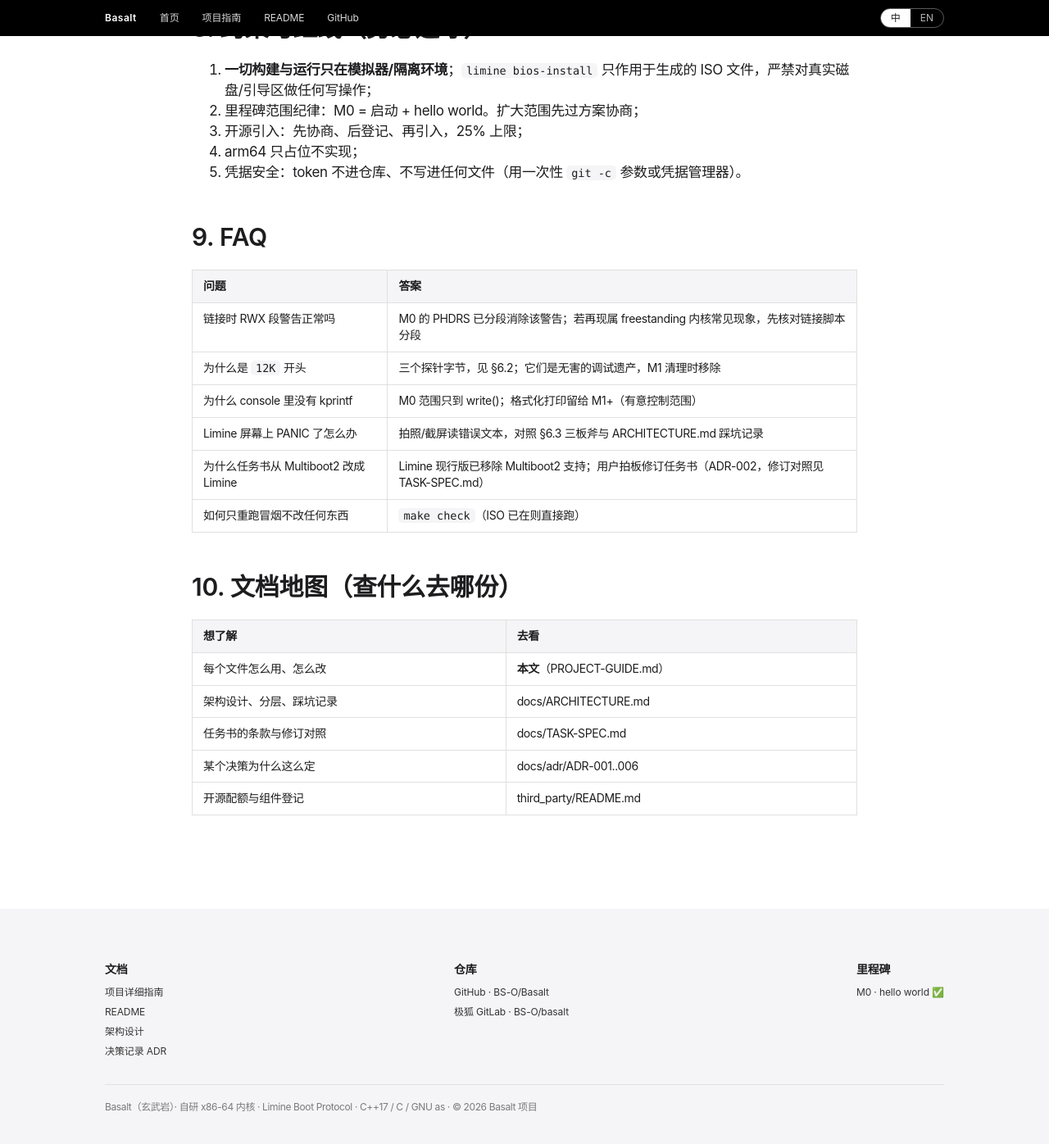
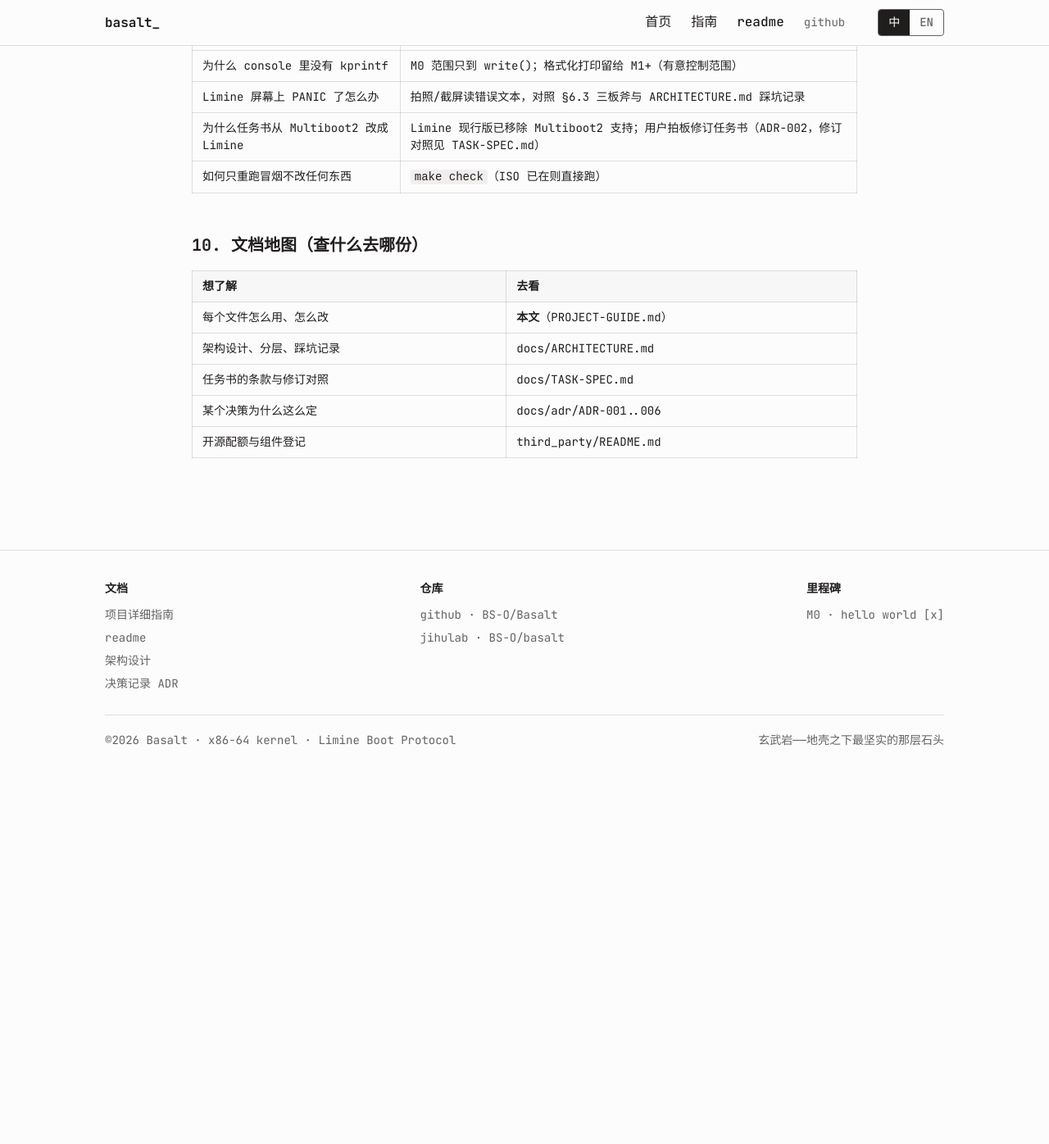
Before and after one commit to BS-O/Basalt, a Jekyll site: the page built from docs/PROJECT-GUIDE.md, in a window 1280 px wide and 1400 px high, scrolled down 11562 px. Shown: the top 1396 px of the window at 82% size. Built offline with Jekyll 4.4.1, drawn with Linux system fonts in a browser that asks for light colours; after the commit the page ends 12511 px from its top, so only the background shows below that.

Commit message:
site: OpenCode terminal-native redesign (mono everywhere, cream canvas, ASCII markers, dark TUI hero)

```diff
--- a/docs/_layouts/default.html
+++ b/docs/_layouts/default.html
@@ -5,172 +5,175 @@
 <meta name="viewport" content="width=device-width, initial-scale=1">
 <title>{% if page.title %}{{ page.title }} · {% endif %}{{ site.title }}</title>
 <meta name="description" content="{{ site.description }}">
+<link rel="preconnect" href="https://fonts.googleapis.com">
+<link rel="preconnect" href="https://fonts.gstatic.com" crossorigin>
+<link href="https://fonts.googleapis.com/css2?family=JetBrains+Mono:wght@400;500;700&display=swap" rel="stylesheet">
 <style>
-  /* ==== Basalt web · Apple design tokens (DESIGN.md apple) ==== */
+  /* ==== Basalt web · OpenCode terminal-native tokens (DESIGN.md opencode.ai) ==== */
   :root {
-    --primary: #0066cc;         /* Action Blue - the single accent */
-    --primary-focus: #0071e3;
-    --primary-on-dark: #2997ff; /* Sky Link Blue, dark surfaces only */
-    --ink: #1d1d1f;
-    --body-on-dark: #ffffff;
-    --body-muted: #cccccc;
-    --ink-muted-80: #333333;
-    --ink-muted-48: #7a7a7a;
-    --divider-soft: #f0f0f0;
-    --hairline: #e0e0e0;
-    --canvas: #ffffff;
-    --parchment: #f5f5f7;
-    --pearl: #fafafc;
-    --tile-1: #272729;
-    --tile-2: #2a2a2c;
-    --tile-3: #252527;
-    --black: #000000;
-    --chip: rgba(210, 210, 215, 0.64);
-    --on-primary: #ffffff;
-    --product-shadow: 0 5px 30px rgba(0, 0, 0, 0.22);
-    --sf: -apple-system, BlinkMacSystemFont, "SF Pro Display", "SF Pro Text", "Segoe UI", "PingFang SC", "Microsoft YaHei", system-ui, sans-serif;
-    --mono: "SF Mono", ui-monospace, Menlo, Consolas, monospace;
+    --ink: #201d1d;
+    --ink-deep: #0f0000;
+    --charcoal: #302c2c;
+    --body: #424245;
+    --mute: #646262;
+    --stone: #6e6e73;
+    --ash: #9a9898;
+    --canvas: #fdfcfc;
+    --surface-soft: #f8f7f7;
+    --surface-card: #f1eeee;
+    --surface-dark: #201d1d;
+    --surface-dark-elevated: #302c2c;
+    --hairline: rgba(15, 0, 0, 0.12);
+    --hairline-strong: #646262;
+    --on-dark: #fdfcfc;
+    --on-dark-mute: #9a9898;
+    --accent: #007aff;
+    --warning: #ff9f0a;
+    --danger: #ff3b30;
+    --success: #30d158;
+    /* Berkeley Mono substitute stack per DESIGN.md note */
+    --mono: "Berkeley Mono", "JetBrains Mono", "IBM Plex Mono", ui-monospace, SFMono-Regular, Menlo, Monaco, Consolas, "Liberation Mono", "Courier New", monospace;
   }
   * { box-sizing: border-box; }
   html { scroll-behavior: smooth; }
   body {
     margin: 0; background: var(--canvas); color: var(--ink);
-    font: 400 17px/1.47 var(--sf); letter-spacing: -0.374px;
+    font: 400 16px/1.5 var(--mono);
     -webkit-font-smoothing: antialiased;
   }
-  a { color: var(--primary); text-decoration: none; }
-  a:hover { text-decoration: underline; }
+  a { color: var(--ink); text-decoration: underline; }
+  a:hover { color: var(--ink); }
+  .wrap { max-width: 960px; margin: 0 auto; padding: 0 24px; }
+  .rule { border: none; border-top: 1px solid var(--hairline); margin: 0; }
 
-  /* ==== global-nav: true black, 44px ==== */
-  .gnav {
+  /* ==== primary-nav: cream, 56px, hairline bottom ==== */
+  .pnav {
     position: sticky; top: 0; z-index: 50;
-    background: var(--black); color: var(--body-on-dark);
-    height: 44px; display: flex; align-items: center;
+    background: var(--canvas); border-bottom: 1px solid var(--hairline);
+    height: 56px; display: flex; align-items: center;
     padding: 0 max(24px, calc((100% - 1024px) / 2));
-    font-size: 12px; letter-spacing: -0.12px;
   }
-  .gnav .links { display: flex; gap: 28px; align-items: center; flex: 1; }
-  .gnav a { color: rgba(255,255,255,0.85); font-size: 12px; }
-  .gnav a:hover { color: #fff; text-decoration: none; }
-  .gnav .logo { font-weight: 600; color: #fff; letter-spacing: 0.5px; }
-  .lang-switch {
-    display: flex; align-items: center; gap: 0;
-    border: 1px solid rgba(255,255,255,0.35); border-radius: 9999px;
-    overflow: hidden; margin-left: 16px;
-  }
-  .lang-switch button {
-    appearance: none; border: none; cursor: pointer;
-    background: transparent; color: rgba(255,255,255,0.7);
-    font: 400 12px/1 var(--sf); letter-spacing: 0;
-    padding: 5px 12px; transition: background 0.15s, color 0.15s;
-  }
-  .lang-switch button.on { background: #fff; color: var(--ink); }
-
-  /* ==== tiles: full-bleed, 80px padding, color change is the divider ==== */
-  .tile { padding: 80px max(24px, calc((100% - 1024px) / 2)); text-align: center; }
-  .tile-white { background: var(--canvas); }
-  .tile-parchment { background: var(--parchment); }
-  .tile-dark { background: var(--tile-1); color: var(--body-on-dark); }
-  .tile-dark-2 { background: var(--tile-2); color: var(--body-on-dark); }
-  .tile-dark-3 { background: var(--tile-3); color: var(--body-on-dark); }
-  .tile h1, .tile h2 { font-weight: 600; margin: 0 0 8px; }
-  .hero-display { font-size: clamp(34px, 6vw, 56px); line-height: 1.07; letter-spacing: -0.28px; }
-  .display-lg { font-size: clamp(28px, 4vw, 40px); line-height: 1.1; }
-  .lead { font-size: clamp(19px, 2.4vw, 28px); line-height: 1.14; letter-spacing: 0.196px; font-weight: 400; margin: 0 auto 18px; max-width: 720px; }
-  .tile-dark .lead, .tile-dark-2 .lead, .tile-dark-3 .lead { color: var(--body-muted); }
-  .tagline { font-size: 21px; font-weight: 600; line-height: 1.19; letter-spacing: 0.231px; margin: 0 0 10px; }
-  .fine { font-size: 12px; color: var(--ink-muted-48); letter-spacing: -0.12px; line-height: 1.5; }
-  .tile-dark .fine, .tile-dark-2 .fine, .tile-dark-3 .fine { color: var(--body-muted); }
-
-  /* ==== buttons: pill grammar, single blue ==== */
-  .cta-row { display: flex; gap: 16px; justify-content: center; margin: 22px 0 8px; flex-wrap: wrap; }
+  .pnav .wordmark { font-weight: 700; font-size: 16px; text-decoration: none; letter-spacing: 0; }
+  .pnav .links { display: flex; gap: 24px; margin-left: auto; align-items: center; }
+  .pnav a.nl { color: var(--ink); text-decoration: none; font-weight: 500; font-size: 16px; }
+  .pnav a.nl:hover { text-decoration: underline; }
+  .pnav a.gh { color: var(--mute); text-decoration: none; font-size: 14px; }
+  .pnav a.gh:hover { color: var(--ink); }
   .btn {
     display: inline-flex; align-items: center; justify-content: center;
-    border-radius: 9999px; padding: 11px 22px; cursor: pointer;
-    font: 400 17px/1 var(--sf); letter-spacing: -0.374px;
-    transition: transform 0.12s;
+    font: 500 16px/2 var(--mono);
+    padding: 4px 20px; height: 36px; cursor: pointer;
+    border-radius: 4px; text-decoration: none;
   }
-  .btn:active { transform: scale(0.95); }
-  .btn:focus-visible { outline: 2px solid var(--primary-focus); outline-offset: 2px; }
-  .btn-primary { background: var(--primary); color: var(--on-primary); border: none; }
-  .btn-ghost { background: transparent; color: var(--primary); border: 1px solid var(--primary); }
-  .btn-dark-util { background: var(--ink); color: #fff; border: none; border-radius: 8px; padding: 8px 15px; font-size: 14px; }
-  .tile-dark a, .tile-dark-2 a, .tile-dark-3 a { color: var(--primary-on-dark); }
+  .btn-primary { background: var(--ink); color: var(--canvas); border: none; }
+  .btn-primary:active { background: var(--ink-deep); }
+  .btn-secondary { background: var(--canvas); color: var(--ink); border: 1px solid var(--hairline-strong); }
+  .lang-switch { display: flex; margin-left: 16px; border: 1px solid var(--hairline-strong); border-radius: 4px; overflow: hidden; }
+  .lang-switch button {
+    appearance: none; border: none; cursor: pointer; background: transparent;
+    color: var(--mute); font: 500 14px/1.6 var(--mono); padding: 4px 12px;
+  }
+  .lang-switch button.on { background: var(--ink); color: var(--canvas); }
 
-  /* product render: the only shadow in the system */
-  .render { display: block; margin: 48px auto 0; max-width: 720px; width: 100%; filter: drop-shadow(3px 5px 30px rgba(0,0,0,0.22)); border-radius: 8px; }
+  /* ==== sections: 96px rhythm, hairline-separated, left-flush text ==== */
+  .section { padding: 96px max(24px, calc((100% - 1024px) / 2)); }
+  .section-tight { padding: 48px max(24px, calc((100% - 1024px) / 2)); }
+  .display-xl { font-size: clamp(28px, 4.4vw, 38px); font-weight: 700; line-height: 1.5; margin: 0 0 24px; }
+  .heading-md { font-size: 16px; font-weight: 700; line-height: 1.5; margin: 0; }
+  .badge-news {
+    display: inline-block; background: var(--surface-dark); color: var(--on-dark);
+    font: 400 14px/2 var(--mono); padding: 2px 8px; border-radius: 4px; margin-bottom: 16px;
+  }
+  p.lead { color: var(--body); font-size: 16px; line-height: 1.5; margin: 0 0 32px; max-width: 720px; }
+  p.fine { color: var(--mute); font-size: 14px; line-height: 2; margin: 8px 0 0; }
 
-  /* ==== two-up tile grid (homepage alternate) ==== */
-  .tile-2col { display: grid; grid-template-columns: 1fr 1fr; gap: 20px; text-align: left; }
-  .feature { padding: 24px; }
-  .feature h3 { font-size: 21px; font-weight: 600; margin: 0 0 8px; }
-  .feature p { font-size: 17px; line-height: 1.47; margin: 0; }
-  .feature .fine { margin-top: 10px; }
-  .tile-dark .feature h3, .tile-dark-2 .feature h3 { color: #fff; }
-  .tile-dark .feature p, .tile-dark-2 .feature p { color: var(--body-muted); }
+  /* ==== hero TUI mockup: the single dark surface ==== */
+  .tui {
+    background: var(--surface-dark); color: var(--on-dark);
+    padding: 64px 32px; margin: 0 0 8px;
+  }
+  .tui pre { font: 400 13px/1.45 var(--mono); margin: 0; text-align: center; color: var(--on-dark); overflow-x: auto; }
+  .tui .ascii-wm { margin-bottom: 40px; font-size: 13px; line-height: 1.25; }
+  .prompt-row {
+    background: var(--surface-dark-elevated); color: var(--on-dark);
+    font: 400 16px/1.5 var(--mono); padding: 8px 12px; border-radius: 4px;
+    max-width: 640px; margin: 0 auto; text-align: left;
+  }
+  .prompt-row .pipe { color: var(--accent); }
+  .prompt-row .model { color: var(--warning); }
+  .prompt-row .dim { color: var(--on-dark-mute); }
+  .tui .hints { color: var(--ash); font-size: 14px; line-height: 2; text-align: center; margin-top: 40px; }
+  .tui .ok { color: var(--success); }
+  .tui .mark { color: var(--warning); }
 
-  /* doc link stack (dense-link grammar) */
-  .doc-links { display: flex; flex-direction: column; gap: 0; max-width: 480px; margin: 18px auto 0; text-align: left; }
-  .doc-links a { font-size: 17px; line-height: 2.41; color: var(--primary); }
+  /* ==== list rows with ASCII bracket markers ==== */
+  .list-row { display: block; padding: 8px 0; color: var(--body); font-size: 16px; line-height: 1.5; }
+  .list-row b { color: var(--ink); font-weight: 500; }
+  .list-row .marker { color: var(--ink); font-weight: 500; margin-right: 12px; }
+  .grid-2 { display: grid; grid-template-columns: 1fr 1fr; gap: 8px 48px; }
 
-  /* terminal window (product surface on dark tile) */
-  .term {
-    background: var(--black); border-radius: 8px; overflow: hidden;
-    max-width: 640px; margin: 32px auto 0; text-align: left;
+  /* doc links block */
+  .doc-links a { display: block; padding: 8px 0; font-size: 16px; line-height: 1.5; color: var(--ink); text-decoration: none; }
+  .doc-links a:hover { text-decoration: underline; }
+  .doc-links a .marker { color: var(--mute); margin-right: 12px; }
+
+  /* terminal log preview on cream (install-snippet grammar) */
+  .snippet {
+    background: var(--surface-card); color: var(--ink);
+    font: 400 16px/1.5 var(--mono); padding: 12px 16px; border-radius: 4px;
+    margin: 16px 0 0; overflow-x: auto; white-space: pre;
   }
-  .term .bar { display: flex; gap: 6px; padding: 10px 12px; background: var(--tile-3); }
-  .term .bar i { width: 10px; height: 10px; border-radius: 50%; background: var(--chip); display: inline-block; }
-  .term .bar i:nth-child(1) { background: #ff5f57; } .term .bar i:nth-child(2) { background: #febc2e; } .term .bar i:nth-child(3) { background: #28c840; }
-  .term pre { margin: 0; padding: 18px 20px; font: 400 13.5px/1.75 var(--mono); color: var(--body-on-dark); overflow-x: auto; letter-spacing: 0; }
-  .term .ok { color: #28c840; } .term .mark { color: #febc2e; } .term .dim { color: var(--body-muted); }
+  .snippet .ok { color: var(--success); }
+  .snippet .mark { color: var(--warning); }
+  .snippet .dim { color: var(--mute); }
 
   /* ==== markdown pages (guide / readme) ==== */
-  .md-page { max-width: 860px; margin: 0 auto; padding: 64px 24px 96px; text-align: left; }
-  .md-page h1 { font-size: clamp(30px, 4vw, 44px); font-weight: 600; letter-spacing: -0.28px; margin: 8px 0 20px; padding-bottom: 12px; border-bottom: 1px solid var(--hairline); }
-  .md-page h2 { font-size: 30px; font-weight: 600; letter-spacing: -0.28px; margin: 44px 0 14px; }
-  .md-page h3 { font-size: 21px; font-weight: 600; margin: 30px 0 10px; }
-  .md-page p, .md-page li { line-height: 1.47; }
-  .md-page table { border-collapse: collapse; width: 100%; margin: 18px 0; font-size: 14px; }
-  .md-page th, .md-page td { border: 1px solid var(--hairline); padding: 9px 13px; text-align: left; vertical-align: top; }
-  .md-page th { background: var(--parchment); font-weight: 600; }
-  .md-page code { font: 400 13.5px/1.6 var(--mono); background: var(--parchment); border-radius: 5px; padding: 1px 6px; letter-spacing: 0; }
-  .md-page pre { background: var(--tile-1); border-radius: 11px; padding: 20px 22px; overflow-x: auto; margin: 18px 0; }
-  .md-page pre code { background: none; padding: 0; color: #fff; font-size: 13.5px; line-height: 1.7; }
-  .md-page blockquote { margin: 18px 0; padding: 4px 20px; color: var(--ink-muted-80); border-left: 3px solid var(--primary); background: var(--parchment); }
-  .md-page img { max-width: 100%; border-radius: 11px; }
+  .md-page { max-width: 860px; margin: 0 auto; padding: 64px 24px 96px; }
+  .md-page h1 { font-size: 32px; font-weight: 700; line-height: 1.5; margin: 8px 0 24px; padding-bottom: 16px; border-bottom: 1px solid var(--hairline); }
+  .md-page h2 { font-size: 20px; font-weight: 700; margin: 48px 0 16px; }
+  .md-page h3 { font-size: 16px; font-weight: 700; margin: 32px 0 12px; }
+  .md-page p, .md-page li { color: var(--body); line-height: 1.5; font-size: 16px; }
+  .md-page table { border-collapse: collapse; width: 100%; margin: 16px 0; font-size: 14px; }
+  .md-page th, .md-page td { border: 1px solid var(--hairline); padding: 8px 12px; text-align: left; vertical-align: top; }
+  .md-page th { background: var(--surface-soft); color: var(--ink); font-weight: 700; }
+  .md-page code { background: var(--surface-card); border-radius: 4px; padding: 1px 5px; font-size: 14px; }
+  .md-page pre { background: var(--surface-dark); border-radius: 4px; padding: 16px 20px; overflow-x: auto; margin: 16px 0; }
+  .md-page pre code { background: none; padding: 0; color: var(--on-dark); font-size: 14px; line-height: 1.6; }
+  .md-page blockquote { margin: 16px 0; padding: 4px 16px; color: var(--mute); border-left: 3px solid var(--hairline-strong); background: var(--surface-soft); }
+  .md-page img { max-width: 100%; border-radius: 4px; }
   .md-page hr { border: none; border-top: 1px solid var(--hairline); margin: 40px 0; }
-  .src-note { font-size: 12px; color: var(--ink-muted-48); max-width: 860px; margin: -60px auto 80px; padding: 0 24px; }
-  .src-note a { font-size: 12px; }
+  .src-note { font: 400 14px/2 var(--mono); color: var(--mute); max-width: 860px; margin: -64px auto 80px; padding: 0 24px; }
 
-  /* ==== footer: parchment, dense-link columns ==== */
-  footer.site { background: var(--parchment); color: var(--ink-muted-80); padding: 64px max(24px, calc((100% - 1024px) / 2)) 40px; }
-  footer.site .cols { display: flex; flex-wrap: wrap; gap: 48px; justify-content: space-between; }
-  footer.site .col h4 { font-size: 14px; font-weight: 600; letter-spacing: -0.224px; margin: 0 0 6px; color: var(--ink); }
-  footer.site .col a { display: block; font-size: 12px; line-height: 2; color: var(--ink-muted-80); letter-spacing: -0.12px; }
-  footer.site .col a:hover { color: var(--ink); text-decoration: none; }
-  footer.site .legal { margin-top: 28px; padding-top: 18px; border-top: 1px solid var(--hairline); font-size: 12px; color: var(--ink-muted-48); }
+  /* ==== footer: cream, caption-md, hairline top ==== */
+  footer.site { background: var(--canvas); color: var(--body); border-top: 1px solid var(--hairline); padding: 32px max(24px, calc((100% - 1024px) / 2)); }
+  footer.site .cols { display: flex; flex-wrap: wrap; gap: 16px 48px; justify-content: space-between; }
+  footer.site .col h4 { font: 700 14px/2 var(--mono); color: var(--ink); margin: 0 0 4px; }
+  footer.site .col a { display: block; font: 400 14px/2 var(--mono); color: var(--mute); text-decoration: none; }
+  footer.site .col a:hover { color: var(--ink); text-decoration: underline; }
+  footer.site .legal { margin-top: 24px; padding-top: 16px; border-top: 1px solid var(--hairline); font: 400 14px/2 var(--mono); color: var(--mute); display: flex; flex-wrap: wrap; justify-content: space-between; gap: 8px; }
 
   /* ==== responsive ==== */
-  @media (max-width: 833px) {
-    .gnav .links a:not(.keep) { display: none; }
-    .tile { padding: 48px 24px; }
-    .tile-2col { grid-template-columns: 1fr; }
+  @media (max-width: 768px) {
+    .pnav .links a.nl:not(.keep) { display: none; }
+    .section { padding: 48px 24px; }
+    .grid-2 { grid-template-columns: 1fr; }
+    .tui { padding: 48px 16px; }
     .md-page { padding: 40px 20px 72px; }
   }
 </style>
 </head>
 <body>
-<nav class="gnav">
+<nav class="pnav">
+  <a class="wordmark" href="{{ '/' | relative_url }}">basalt_</a>
   <div class="links">
-    <a class="logo keep" href="{{ '/' | relative_url }}">Basalt</a>
-    <a href="{{ '/' | relative_url }}" data-zh="首页" data-en="Home">首页</a>
-    <a href="{{ '/PROJECT-GUIDE/' | relative_url }}" data-zh="项目指南" data-en="Guide">项目指南</a>
-    <a href="{{ '/readme/' | relative_url }}" data-zh="README" data-en="README">README</a>
-    <a href="https://github.com/BS-O/Basalt" class="keep">GitHub</a>
-  </div>
-  <div class="lang-switch" role="group" aria-label="Language">
-    <button type="button" id="lang-zh" class="on">中</button>
-    <button type="button" id="lang-en">EN</button>
+    <a class="nl" href="{{ '/' | relative_url }}" data-zh="首页" data-en="home">首页</a>
+    <a class="nl" href="{{ '/PROJECT-GUIDE/' | relative_url }}" data-zh="指南" data-en="guide">指南</a>
+    <a class="nl" href="{{ '/readme/' | relative_url }}">readme</a>
+    <a class="gh keep" href="https://github.com/BS-O/Basalt">github</a>
+    <div class="lang-switch" role="group" aria-label="language">
+      <button type="button" id="lang-zh" class="on">中</button>
+      <button type="button" id="lang-en">EN</button>
+    </div>
   </div>
 </nav>
 
@@ -179,23 +182,26 @@
 <footer class="site">
   <div class="cols">
     <div class="col">
-      <h4 data-zh="文档" data-en="Docs">文档</h4>
-      <a href="{{ '/PROJECT-GUIDE/' | relative_url }}" data-zh="项目详细指南" data-en="Project Guide">项目详细指南</a>
-      <a href="{{ '/readme/' | relative_url }}" data-zh="README" data-en="README">README</a>
-      <a href="https://github.com/BS-O/Basalt/blob/main/docs/ARCHITECTURE.md" data-zh="架构设计" data-en="Architecture">架构设计</a>
-      <a href="https://github.com/BS-O/Basalt/tree/main/docs/adr" data-zh="决策记录 ADR" data-en="Decision Records">决策记录 ADR</a>
+      <h4 data-zh="文档" data-en="docs">文档</h4>
+      <a href="{{ '/PROJECT-GUIDE/' | relative_url }}" data-zh="项目详细指南" data-en="project guide">项目详细指南</a>
+      <a href="{{ '/readme/' | relative_url }}">readme</a>
+      <a href="https://github.com/BS-O/Basalt/blob/main/docs/ARCHITECTURE.md" data-zh="架构设计" data-en="architecture">架构设计</a>
+      <a href="https://github.com/BS-O/Basalt/tree/main/docs/adr" data-zh="决策记录 ADR" data-en="decision records">决策记录 ADR</a>
     </div>
     <div class="col">
-      <h4 data-zh="仓库" data-en="Repository">仓库</h4>
-      <a href="https://github.com/BS-O/Basalt">GitHub · BS-O/Basalt</a>
-      <a href="https://jihulab.com/BS-O/basalt">极狐 GitLab · BS-O/basalt</a>
+      <h4 data-zh="仓库" data-en="repository">仓库</h4>
+      <a href="https://github.com/BS-O/Basalt">github · BS-O/Basalt</a>
+      <a href="https://jihulab.com/BS-O/basalt">jihulab · BS-O/basalt</a>
     </div>
     <div class="col">
-      <h4 data-zh="里程碑" data-en="Milestones">里程碑</h4>
-      <a href="{{ '/' | relative_url }}">M0 · hello world ✅</a>
+      <h4 data-zh="里程碑" data-en="milestone">里程碑</h4>
+      <a href="{{ '/' | relative_url }}">M0 · hello world [x]</a>
     </div>
   </div>
-  <div class="legal">Basalt（玄武岩）· 自研 x86-64 内核 · Limine Boot Protocol · C++17 / C / GNU as · <span data-zh="© 2026 Basalt 项目" data-en="© 2026 The Basalt Project">© 2026 Basalt 项目</span></div>
+  <div class="legal">
+    <span>©2026 Basalt · x86-64 kernel · Limine Boot Protocol</span>
+    <span data-zh="玄武岩——地壳之下最坚实的那层石头" data-en="basalt — the strongest layer beneath the crust">玄武岩——地壳之下最坚实的那层石头</span>
+  </div>
 </footer>
 
 <script>
```
Also changed, not shown: docs/index.html (+57 -56 lines).
